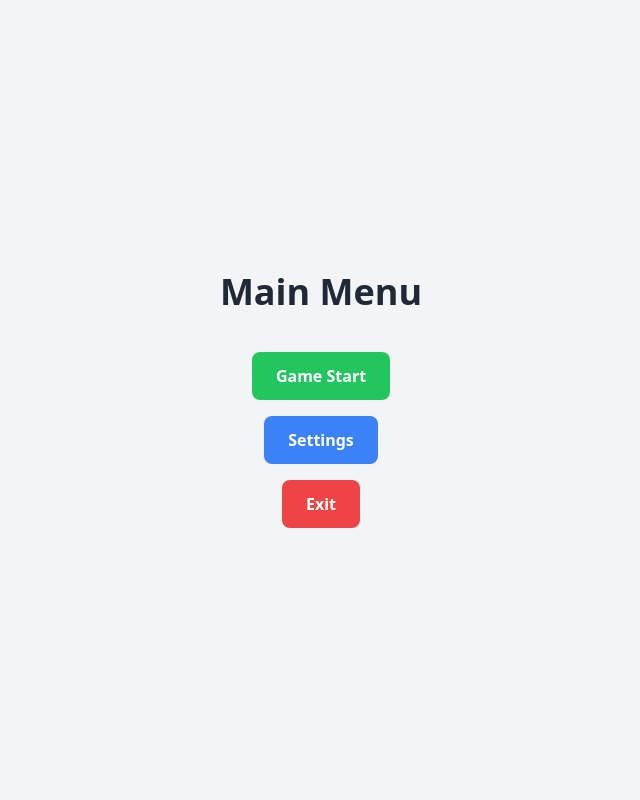
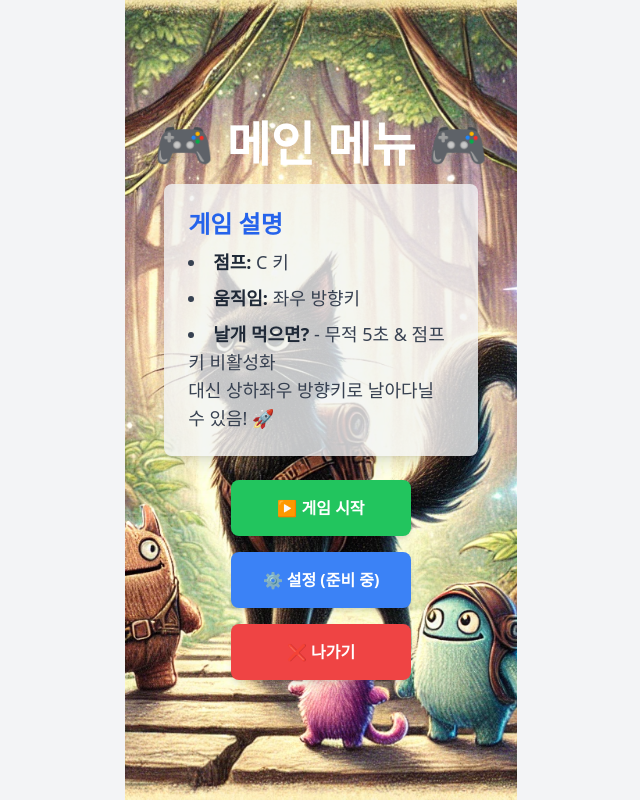
Before and after one commit to tmdwhd1213/my-first-game, a React (Vite) app: page / in a window 1280 px wide. Shown: the whole page, without its empty margins (319-959 px from the left). Built offline with nearby package versions, Linux system fonts and the light colour scheme.

Commit message:
피니시라인 추가, 플랫폼 더 추가, 메인메뉴 설명추가, 메인 배경 추가

```diff
--- /dev/null
+++ b/src/classes/FinishLine.ts
@@ -0,0 +1,34 @@
+import GameObject from './GameObject'
+
+export enum FinishLineAppearance {
+  Default = 'default',
+}
+
+export default class FinishLine extends GameObject {
+  public appearance: FinishLineAppearance
+
+  constructor(
+    x: number,
+    y: number,
+    width: number,
+    height: number,
+    appearance: FinishLineAppearance = FinishLineAppearance.Default // 기본값 설정
+  ) {
+    super(x, y, width, height) // 부모 클래스 생성자 호출
+    this.appearance = appearance
+  }
+
+  draw(
+    ctx: CanvasRenderingContext2D,
+    scrollOffset: number,
+    FinishLineImage: HTMLImageElement
+  ) {
+    ctx.drawImage(
+      FinishLineImage,
+      this.x - scrollOffset,
+      this.y,
+      this.width,
+      this.height
+    )
+  }
+}
--- a/src/components/GameCanvas.tsx
+++ b/src/components/GameCanvas.tsx
@@ -7,7 +7,7 @@ interface GameCanvasProps {
 
 const GameCanvas: React.FC<GameCanvasProps> = ({ onExit }) => {
   const canvasRef = useRef<HTMLCanvasElement | null>(null)
-  const { gameOver, restartGame } = useGameLogic(canvasRef)
+  const { gameOver, restartGame } = useGameLogic(canvasRef, onExit)
 
   return (
     <div className="relative">
--- a/src/components/MainMenu.tsx
+++ b/src/components/MainMenu.tsx
@@ -1,4 +1,5 @@
 import React from 'react'
+import mainBackground from '@/assets/mainBackground/mainBackground.webp'
 
 interface MainMenuProps {
   onStartGame: () => void // 게임 시작 콜백
@@ -12,26 +13,54 @@ const MainMenu: React.FC<MainMenuProps> = ({
   onExit,
 }) => {
   return (
-    <div className="main-menu flex flex-col items-center space-y-4">
-      <h1 className="text-4xl font-bold mb-6">Main Menu</h1>
+    <div
+      className="main-menu flex flex-col items-center justify-center h-screen bg-cover bg-center"
+      style={{
+        backgroundImage: `url(${mainBackground})`,
+      }}
+    >
+      <h1 className="text-5xl font-extrabold text-white mb-4">
+        🎮 메인 메뉴 🎮
+      </h1>
+      <div className="bg-gray-100 bg-opacity-80 rounded-lg shadow-lg p-6 w-4/5">
+        <h2 className="text-2xl font-bold mb-2 text-blue-600">게임 설명</h2>
+        <ul className="list-disc list-inside space-y-2 text-lg text-gray-700">
+          <li>
+            <span className="font-semibold text-gray-800">점프:</span> C 키
+          </li>
+          <li>
+            <span className="font-semibold text-gray-800">움직임:</span> 좌우
+            방향키
+          </li>
+          <li>
+            <span className="font-semibold text-gray-800">날개 먹으면?</span> -
+            무적 5초 & 점프키 비활성화
+            <br />
+            대신 상하좌우 방향키로 날아다닐 수 있음! 🚀
+          </li>
+        </ul>
+      </div>
+
+      <div className="flex flex-col space-y-4 mt-6">
         <button
-        className="px-6 py-3 bg-green-500 text-white font-bold rounded-lg hover:bg-green-600"
+          className="px-8 py-4 bg-green-500 text-white font-bold rounded-lg shadow-md hover:bg-green-600 transition"
           onClick={onStartGame}
         >
-        Game Start
+          ▶ 게임 시작
         </button>
         <button
-        className="px-6 py-3 bg-blue-500 text-white font-bold rounded-lg hover:bg-blue-600"
+          className="px-8 py-4 bg-blue-500 text-white font-bold rounded-lg shadow-md hover:bg-blue-600 transition"
           onClick={onSettings}
         >
-        Settings
+          ⚙️ 설정 (준비 중)
         </button>
         <button
-        className="px-6 py-3 bg-red-500 text-white font-bold rounded-lg hover:bg-red-600"
+          className="px-8 py-4 bg-red-500 text-white font-bold rounded-lg shadow-md hover:bg-red-600 transition"
           onClick={onExit}
         >
-        Exit
+          ❌ 나가기
         </button>
+      </div>
     </div>
   )
 }
--- a/src/constants/appearance.ts
+++ b/src/constants/appearance.ts
@@ -9,6 +9,7 @@ import monster2ImageSrc from '@/assets/monster/monster2.png'
 import defaultplatformImageSrc from '@/assets/ground/ground.png'
 import defaultMeat from '@/assets/meat/hot-dog.png'
 import defaultWing from '@/assets/wing/heart-wings.png'
+import defaultFinish from '@/assets/finish/finish-line.png'
 
 export const playerAppearances: Record<string, HTMLImageElement> = {
   default: createImage(defaultImageSrc),
@@ -37,3 +38,7 @@ export const wingAppearances: Record<string, HTMLImageElement> = {
 export const platformAppearances: Record<string, HTMLImageElement> = {
   default: createImage(defaultplatformImageSrc),
 }
+
+export const finishLineAppearances: Record<string, HTMLImageElement> = {
+  default: createImage(defaultFinish),
+}
--- a/src/constants/objects.ts
+++ b/src/constants/objects.ts
@@ -1,3 +1,4 @@
+import FinishLine, { FinishLineAppearance } from '@/classes/FinishLine'
 import Coin from '../classes/Coin'
 import Meat, { MeatAppearance } from '../classes/Meat'
 import Monster, { MonsterAppearance } from '../classes/Monster'
@@ -33,11 +34,33 @@ export const platforms = [
   new Platform(1500, 250, 200, 20, PlatformAppearance.Default),
   new Platform(1700, 300, 200, 20, PlatformAppearance.Default),
   new Platform(1950, 250, 200, 20, PlatformAppearance.Default),
+  new Platform(2250, 250, 150, 20, PlatformAppearance.Default),
+  new Platform(2500, 200, 150, 20, PlatformAppearance.Default),
+  new Platform(2750, 150, 150, 20, PlatformAppearance.Default),
+  new Platform(3000, 250, 150, 20, PlatformAppearance.Default),
+  new Platform(3150, 250, 150, 20, PlatformAppearance.Default),
+  new Platform(3300, 250, 150, 20, PlatformAppearance.Default),
+  new Platform(3550, 200, 150, 20, PlatformAppearance.Default),
+  new Platform(3750, 100, 150, 20, PlatformAppearance.Default),
+  new Platform(3950, 300, 150, 20, PlatformAppearance.Default),
 ]
 
+export const finishLine = new FinishLine(
+  4030,
+  250,
+  60,
+  60,
+  FinishLineAppearance.Default
+)
 export const monsters = [
   new Monster(700, 120, 30, 30, MonsterAppearance.Default),
   new Monster(1000, 100, 30, 30, MonsterAppearance.Monster2),
+  new Monster(1500, 100, 30, 30, MonsterAppearance.Monster2),
+  new Monster(1700, 250, 30, 30, MonsterAppearance.Default),
+  new Monster(2570, 170, 30, 30, MonsterAppearance.Default),
+  new Monster(3100, 230, 30, 30, MonsterAppearance.Default),
+  new Monster(3300, 100, 30, 30, MonsterAppearance.Monster2),
+  new Monster(3800, 70, 30, 30, MonsterAppearance.Monster2),
 ]
 
 export const initializeMeats = () => [
--- a/src/hooks/useGameLogic.ts
+++ b/src/hooks/useGameLogic.ts
@@ -1,5 +1,6 @@
 import { useEffect, useRef, useState } from 'react'
 import {
+  finishLine,
   initializeCoins,
   initializeMeats,
   initializeWings,
@@ -13,6 +14,7 @@ import {
   drawBackground,
   drawCoins,
   drawCollectedCoins,
+  drawFinishLine,
   drawLives,
   drawMeats,
   drawMonsters,
@@ -24,7 +26,10 @@ import background from '../assets/background/background.webp'
 import heartIcon from '../assets/heart/heart-icon.png'
 import { coinAppearances } from '../constants/appearance'
 
-const useGameLogic = (canvasRef: React.RefObject<HTMLCanvasElement>) => {
+const useGameLogic = (
+  canvasRef: React.RefObject<HTMLCanvasElement>,
+  onExit: () => void
+) => {
   const [gameOver, setGameOver] = useState(false)
   const scrollOffset = useRef(0)
   const animationFrameId = useRef<number | null>(null)
@@ -190,8 +195,10 @@ const useGameLogic = (canvasRef: React.RefObject<HTMLCanvasElement>) => {
       }
     }
 
-    const checkCollisions = () => {
+    const checkCollisions = async () => {
       player.onGround = false
+
+      // 땅바닥
       platforms.forEach((platform) => {
         if (
           player.y + player.height >= platform.y &&
@@ -204,6 +211,17 @@ const useGameLogic = (canvasRef: React.RefObject<HTMLCanvasElement>) => {
           player.y = platform.y - player.height
         }
       })
+
+      // 피니시라인 충돌
+      if (
+        player.x + player.width > finishLine.x - scrollOffset.current &&
+        player.x < finishLine.x + finishLine.width - scrollOffset.current &&
+        player.y + player.height > finishLine.y &&
+        player.y < finishLine.y + finishLine.height
+      ) {
+        alert('🎉 축하합니다! 스테이지 1 클리어! 🎉')
+        await onExit() // 메인 화면으로 이동
+      }
 
       // 몬스터랑 부딪혔을 때
       monsters.forEach((monster) => {
@@ -246,7 +264,7 @@ const useGameLogic = (canvasRef: React.RefObject<HTMLCanvasElement>) => {
           player.hasWings = true // 날개 상태 활성화
           player.isInvincible = true // 무적 상태
 
-          const invincibleTime = 10 * 1000 // 10초
+          const invincibleTime = 5000 * 1000 // 5초
           triggerInvincibility(invincibleTime, true)
         }
       })
@@ -296,6 +314,7 @@ const useGameLogic = (canvasRef: React.RefObject<HTMLCanvasElement>) => {
       drawMeats(ctx, meats, scrollOffset.current)
       drawWings(ctx, wings, scrollOffset.current)
       drawLives(ctx, player, heartImage)
+      drawFinishLine(ctx, finishLine, scrollOffset.current)
 
       if (!gameOver) {
         handleMovement()
--- a/src/utils/canvasUtils.ts
+++ b/src/utils/canvasUtils.ts
@@ -1,3 +1,4 @@
+import FinishLine from '@/classes/FinishLine'
 import Coin from '../classes/Coin'
 import Meat from '../classes/Meat'
 import Monster from '../classes/Monster'
@@ -9,6 +10,7 @@ import {
   platformAppearances,
   meatAppearances,
   wingAppearances,
+  finishLineAppearances,
 } from '../constants/appearance'
 import { coinAppearances } from '../constants/appearance'
 import { Player } from '../constants/objects'
@@ -81,6 +83,26 @@ export const drawPlatforms = (
 
     platform.draw(ctx, scrollOffset, platformImage)
   })
+}
+
+export const drawFinishLine = (
+  ctx: CanvasRenderingContext2D,
+  finishLine: FinishLine,
+  scrollOffset: number
+) => {
+  // appearance에 맞는 이미지를 가져옴
+  const finishLineImage =
+    finishLineAppearances[finishLine.appearance || 'default']
+
+  // 이미지가 로드되지 않았으면 경고 출력 후 건너뜀
+  if (!finishLineImage || !finishLineImage.complete) {
+    console.warn(
+      `Image for appearance '${finishLine.appearance}' is not loaded yet.`
+    )
+    return
+  }
+
+  finishLine.draw(ctx, scrollOffset, finishLineImage)
 }
 
 export const drawCoins = (
--- a/tsconfig.app.json
+++ b/tsconfig.app.json
@@ -1,5 +1,9 @@
 {
   "compilerOptions": {
+    "baseUrl": "./",
+    "paths": {
+      "@/*": ["src/*"]
+    },
     "tsBuildInfoFile": "./node_modules/.tmp/tsconfig.app.tsbuildinfo",
     "target": "ES2020",
     "useDefineForClassFields": true,
```
Also changed, not shown: src/assets/finish/finish-line.png (added), src/assets/mainBackground/mainBackground.webp (added). Lines whose indentation alone changed are shown as unchanged.
